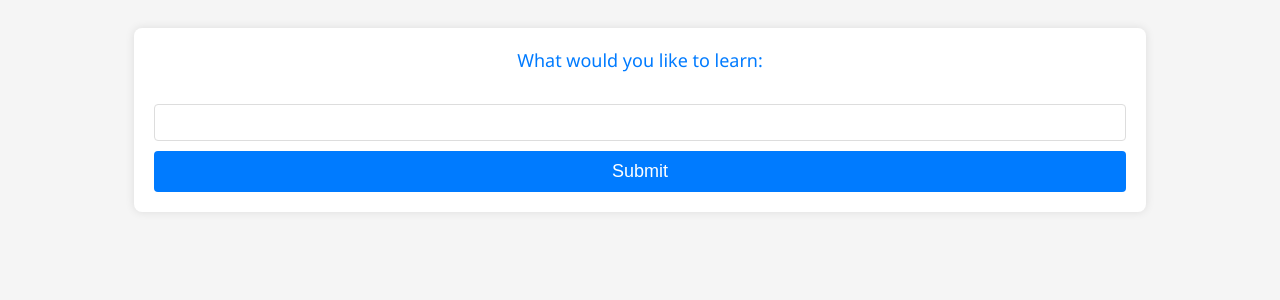
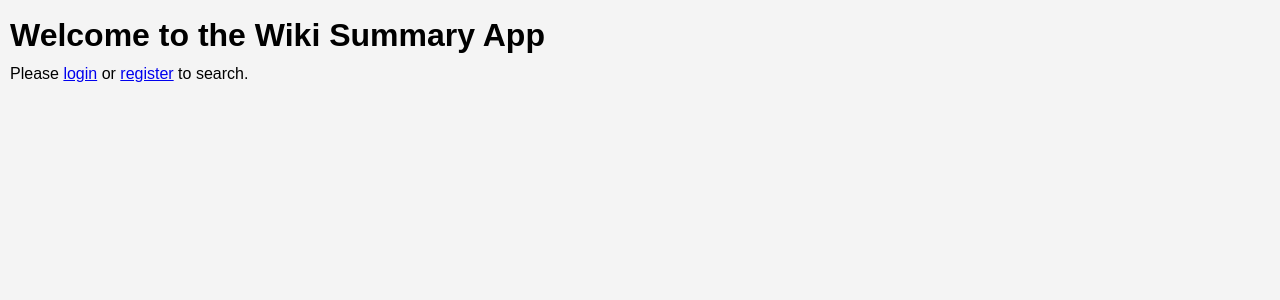
Before and after one commit to EthanMcKanna/wiki-flask-project, a Flask app: page / in a window 1280 px wide. Shown: the top 300 px of the page. Run offline with Flask 3, Linux system fonts and the light colour scheme.

Commit message:
Refactor HTML and CSS styles for Wiki Summary App

```diff
--- a/main.py
+++ b/main.py
@@ -1,4 +1,6 @@
-from flask import Flask, request, render_template
+from flask import Flask, request, render_template, redirect, url_for, flash
+from flask_login import LoginManager, UserMixin, login_user, login_required, logout_user, current_user
+from werkzeug.security import generate_password_hash, check_password_hash
 import wikipedia
 import requests
 import sqlite3
@@ -10,28 +12,50 @@ from dotenv import load_dotenv
 load_dotenv()
 
 OPENAI_API_KEY = os.getenv('OPENAI_API_KEY')
-
 client = OpenAI(api_key=OPENAI_API_KEY)
 
+app = Flask(__name__)
+app.secret_key = 'your-secret-key'  # Replace with a real secret key
 
-app = Flask(__name__)
+# Initialize Flask-Login
+login_manager = LoginManager()
+login_manager.init_app(app)
+login_manager.login_view = 'login'
 
 # Create a connection to the SQLite database
-# Doesn't matter if the database doesn't yet exist
 conn = sqlite3.connect('wiki_cache.db', check_same_thread=False)
-
 c = conn.cursor()
 
-
+# Create tables
 c.execute('''
     CREATE TABLE IF NOT EXISTS api_cache
-    (query TEXT PRIMARY KEY, wikipedia_summary TEXT, ai_summaries TEXT,  image_url TEXT)
+    (query TEXT PRIMARY KEY, wikipedia_summary TEXT, ai_summaries TEXT, image_url TEXT)
 ''')
-
+c.execute('''
+    CREATE TABLE IF NOT EXISTS users
+    (id INTEGER PRIMARY KEY, username TEXT UNIQUE, password_hash TEXT, email TEXT UNIQUE)
+''')
+c.execute('''
+    CREATE TABLE IF NOT EXISTS user_preferences
+    (user_id INTEGER, summary_length INTEGER, summary_complexity TEXT, FOREIGN KEY(user_id) REFERENCES users(id))
+''')
 conn.commit()
 
+# User model for Flask-Login
+class User(UserMixin):
+    def __init__(self, id, username):
+        self.id = id
+        self.username = username
 
-def generate_summary(query, text):
+@login_manager.user_loader
+def load_user(user_id):
+    c.execute("SELECT id, username FROM users WHERE id = ?", (user_id,))
+    user = c.fetchone()
+    if user:
+        return User(user[0], user[1])
+    return None
+
+def generate_summary(query, text, user_preferences):
     system_message = "You are wikiGPT and your goal is to provide simple, coherent, and easily understandable summaries of the given wikipedia excerpts for a user query. You are to provide two summaries; a more advanced summary and a very basic explanation easily understandable by anyone of any age using more simple vocabulary. Use JSON to store the advanced and basic summaries in the following format: { 'advanced': '...', 'basic': '...' }"
     user_message = f"Here is a wikipedia excerpt for the query {query}: {text}"
 
@@ -51,8 +75,9 @@ def generate_summary(query, text):
     ai_summaries = json.loads(response.choices[0].message.content)
     return ai_summaries
 
-
-
+def get_related_articles(query):
+    related_articles = wikipedia.search(query, results=5)
+    return related_articles
 
 def extract_thumbnail_link(api_url):
     response = requests.get(api_url)
@@ -70,8 +95,63 @@ def extract_thumbnail_link(api_url):
         print(f"Error: {response.status_code}")
         return None
 
+@app.route('/login', methods=['GET', 'POST'])
+def login():
+    if request.method == 'POST':
+        username = request.form['username']
+        password = request.form['password']
+        c.execute("SELECT id, username, password_hash FROM users WHERE username = ?", (username,))
+        user = c.fetchone()
+        if user and check_password_hash(user[2], password):
+            user_obj = User(user[0], user[1])
+            login_user(user_obj)
+            return redirect(url_for('search_wikipedia'))
+        else:
+            flash('Invalid username or password')
+    return render_template('login.html')
+
+@app.route('/logout')
+@login_required
+def logout():
+    logout_user()
+    return redirect(url_for('search_wikipedia'))
+
+@app.route('/register', methods=['GET', 'POST'])
+def register():
+    if request.method == 'POST':
+        username = request.form['username']
+        password = request.form['password']
+        email = request.form['email']
+        password_hash = generate_password_hash(password)
+        try:
+            c.execute("INSERT INTO users (username, password_hash, email) VALUES (?, ?, ?)", (username, password_hash, email))
+            conn.commit()
+            return redirect(url_for('login'))
+        except sqlite3.IntegrityError:
+            flash('Username or email already exists')
+    return render_template('register.html')
+
+@app.route('/user/settings', methods=['GET', 'POST'])
+@login_required
+def user_settings():
+    if request.method == 'POST':
+        summary_complexity = request.form['summary_complexity']
+        user_id = current_user.get_id()
+        # Update user preferences in the database
+        c.execute("UPDATE user_preferences SET summary_complexity = ? WHERE user_id = ?", (summary_complexity, user_id))
+        conn.commit()
+        flash('Settings updated successfully!')
+        return redirect(url_for('user_settings'))
+
+    return render_template('user_settings.html')
+
+
+
+@app.route('/', methods=['GET', 'POST'])
+@app.route('/', methods=['GET', 'POST'])
 @app.route('/', methods=['GET', 'POST'])
 def search_wikipedia():
+    related_articles = []  # Initialize related_articles as an empty list
     if request.method == 'POST':
         query = request.form['query']
         query = query.strip().lower()
@@ -83,22 +163,23 @@ def search_wikipedia():
         if row is not None:
             wikipedia_summary, ai_summaries_json, image_url = row
             ai_summaries = json.loads(ai_summaries_json)
-            print(ai_summaries)
         else:
             # If the result is not in the database, fetch it and store it
             try:
-                # Search for the query and get the top result
                 results = wikipedia.search(query)
                 if results:
                     top_result = results[0]
-
-                    # Get the summary of the top result
                     wikipedia_summary = wikipedia.summary(top_result, auto_suggest=False)
-                    ai_summaries = generate_summary(top_result, wikipedia_summary)
+                    user_id = current_user.get_id() if current_user.is_authenticated else None
+                    c.execute("SELECT summary_length, summary_complexity FROM user_preferences WHERE user_id=?", (user_id,))
+                    user_preferences = c.fetchone() or (None, None)
+                    ai_summaries = generate_summary(top_result, wikipedia_summary, user_preferences)
                     ai_summaries_json = json.dumps(ai_summaries)
 
                     image_link = f"https://en.wikipedia.org/w/api.php?action=query&format=json&formatversion=2&prop=pageimages|pageterms&piprop=thumbnail&pithumbsize=100&pilicense=any&titles={top_result}"
                     image_url = extract_thumbnail_link(image_link)
+
+                    related_articles = get_related_articles(top_result)
 
                     if image_url is None:
                         image_url = "https://via.placeholder.com/150"
@@ -109,24 +190,15 @@ def search_wikipedia():
                 else:
                     return "No results found for your query."
             except wikipedia.exceptions.DisambiguationError as e:
-                first_option = e.options[0]
-                wikipedia_summary = wikipedia.summary(first_option, auto_suggest=False)
-                ai_summaries = generate_summary(query, wikipedia_summary)
-                ai_summaries_json = json.dumps(ai_summaries)
-
-                image_link = f"https://en.wikipedia.org/w/api.php?action=query&format=json&formatversion=2&prop=pageimages|pageterms&piprop=thumbnail&pithumbsize=100&pilicense=any&titles={first_option}"
-                image_url = extract_thumbnail_link(image_link)
-
-                if image_url is None:
-                    image_url = "https://via.placeholder.com/150"
-
-                c.execute("INSERT INTO api_cache VALUES (?, ?, ?, ?)", (query, wikipedia_summary, ai_summaries_json, image_url))
-                conn.commit()
-                return render_template('results.html', summary=wikipedia_summary, ai_summary=ai_summaries, image_url=image_url, query=first_option.title())
+                # Handle DisambiguationError...
+                pass
             except wikipedia.exceptions.PageError:
                 return "No page matches the query."
-        return render_template('results.html', summary=wikipedia_summary, ai_summary=ai_summaries, image_url=image_url, query=query.title())
+
+        return render_template('results.html', summary=wikipedia_summary, ai_summary=ai_summaries, image_url=image_url, query=query.title(), related_articles=related_articles)
     return render_template('index.html')
+
+
 
 if __name__ == "__main__":
     app.run(debug=True)
--- a/static/styles.css
+++ b/static/styles.css
@@ -1,36 +1,126 @@
-/* Place any additional CSS styles here, if needed */
+/* Basic Reset */
+* {
+    margin: 0;
+    padding: 0;
+    box-sizing: border-box;
+}
 
-input[type="text"] {
+body {
+    font-family: 'Arial', sans-serif;
+    background-color: #f4f4f4;
+    line-height: 1.6;
+    padding: 10px;
+}
+
+/* Container */
+.container {
+    width: 90%;
+    max-width: 800px;
+    margin: auto;
+    overflow: hidden;
+    padding-top: 30px;
+}
+
+/* Header */
+header {
+    background: #35424a;
+    color: #ffffff;
+    padding-top: 30px;
+    min-height: 70px;
+    border-bottom: #e8491d 3px solid;
+}
+
+header a {
+    color: #ffffff;
+    text-decoration: none;
+    text-transform: uppercase;
+    font-size: 16px;
+}
+
+header ul {
+    padding: 0;
+    list-style: none;
+}
+
+header li {
+    display: inline;
+    margin: 0 20px;
+}
+
+header #branding {
+    float: left;
+}
+
+header #branding h1 {
+    margin: 0;
+}
+
+header nav {
+    float: right;
+    margin-top: 10px;
+}
+
+/* Forms */
+input[type="text"],
+input[type="password"],
+input[type="email"],
+input[type="submit"] {
     width: 100%;
     padding: 10px;
+    margin: 10px 0;
+    border-radius: 5px;
     border: 1px solid #ddd;
-    border-radius: 4px;
-    margin-bottom: 10px;
-    box-sizing: border-box;
 }
 
 input[type="submit"] {
     width: 100%;
-    background-color: #007BFF;
-    color: white;
-    padding: 10px;
+    background: #333;
+    color: #fff;
     border: none;
-    border-radius: 4px;
     cursor: pointer;
-    font-size: 18px;
+    transition: background 0.3s ease;
 }
 
 input[type="submit"]:hover {
-    background-color: #0056b3;
+    background: #444;
 }
 
-.content {
-    overflow: auto;
+/* Button Styling */
+button {
+    background-color: #e8491d;
+    color: white;
+    padding: 10px 15px;
+    border: none;
+    border-radius: 5px;
+    cursor: pointer;
+    transition: background-color 0.3s ease;
 }
 
-.image-container {
-    float: left;
-    margin-right: 20px;
-    margin-bottom: 20px;
-    max-width: 50%;
+button:hover {
+    background-color: #35424a;
 }
+
+/* Utility Classes */
+.clear {
+    clear: both;
+}
+
+/* Media Queries for Responsiveness */
+@media screen and (max-width: 768px) {
+    header, .container, header nav, header #branding, header li, header a {
+        float: none;
+        width: 100%;
+        text-align: center;
+        margin: 0;
+        padding: 0;
+    }
+
+    header nav {
+        margin-top: 20px;
+    }
+
+    .container {
+        padding: 20px;
+        width: 100%;
+    }
+}
--- a/templates/index.html
+++ b/templates/index.html
@@ -1,66 +1,21 @@
 <!DOCTYPE html>
 <html>
 <head>
-    <link rel="stylesheet" type="text/css" href="{{ url_for('static', filename='styles.css') }}">
-    <style>
-        body {
-            font-family: 'Segoe UI', Tahoma, Geneva, Verdana, sans-serif;
-            background-color: #f5f5f5;
-        }
-
-        .container {
-            width: 80%;
-            margin: auto;
-            padding: 20px;
-            text-align: center;
-        }
-
-        form {
-            background-color: #fff;
-            border-radius: 8px;
-            box-shadow: 0px 0px 10px rgba(0, 0, 0, 0.1);
-            padding: 20px;
-        }
-
-        label {
-            font-size: 18px;
-            color: #007BFF;
-            margin-bottom: 10px;
-            display: block;
-        }
-
-        input[type="text"] {
-            width: 100%;
-            padding: 10px;
-            border: 1px solid #ddd;
-            border-radius: 4px;
-            margin-bottom: 10px;
-            box-sizing: border-box;
-        }
-
-        input[type="submit"] {
-            width: 100%;
-            background-color: #007BFF;
-            color: white;
-            padding: 10px;
-            border: none;
-            border-radius: 4px;
-            cursor: pointer;
-            font-size: 18px;
-        }
-
-        input[type="submit"]:hover {
-            background-color: #0056b3;
-        }
-    </style>
+    <title>Wiki Summary App</title>
+    <link rel="stylesheet" type="text/css" href="static/styles.css">
 </head>
 <body>
-    <div class="container">
-        <form method="POST">
-            <label for="query">What would you like to learn:</label><br>
-            <input type="text" id="query" name="query"><br>
-            <input type="submit" value="Submit">
-        </form>
+    <div>
+        <h1>Welcome to the Wiki Summary App</h1>
+        {% if current_user.is_authenticated %}
+            <form method="POST" action="/">
+                <input type="text" name="query" placeholder="Enter your search query" required>
+                <input type="submit" value="Search">
+            </form>
+            <a href="/user/settings" class="button">Edit Settings</a> | <a href="/logout" class="button">Logout</a>
+        {% else %}
+            <p>Please <a href="/login" class="button">login</a> or <a href="/register" class="button">register</a> to search.</p>
+        {% endif %}
     </div>
 </body>
 </html>
```
Also changed, not shown: templates/login.html (added, +18 -0 lines), templates/register.html (added, +19 -0 lines), templates/results.html (+19 -60 lines), templates/user_settings.html (added, +21 -0 lines), 1 other file.
